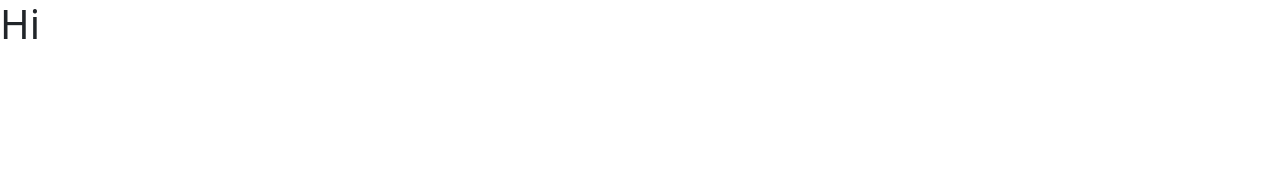
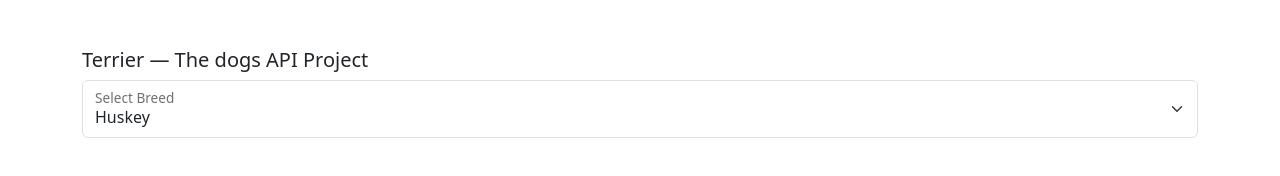
Before and after one commit to altaf2004/Terrier, a plain HTML site: page index.html in a window 1280 px wide. Drawn offline with nearby package versions, Linux system fonts and the light colour scheme.

Commit message:
Dropdown created

```diff
--- a/index.html
+++ b/index.html
@@ -4,6 +4,7 @@
     <meta charset="UTF-8" />
     <meta name="viewport" content="width=device-width, initial-scale=1.0" />
     <title>Terrier &mdash;</title>
+
     <link
       href="https://cdn.jsdelivr.net/npm/bootstrap@5.3.3/dist/css/bootstrap.min.css"
       rel="stylesheet"
@@ -12,7 +13,23 @@
     />
   </head>
   <body>
-    <h1>Hi</h1>
+    <main class="container mt-5">
+      <h1 class="fs-5">Terrier &mdash; The dogs API Project</h1>
+
+      <!-- select -->
+      <div class="form-floating">
+        <select
+          class="form-select"
+          aria-label="Select Dog Breed"
+          id="dogs-Breed"
+        >
+          <!-- Options go here -->
+          <option value="Huskey">Huskey</option>
+        </select>
+        <label for="Select Breed">Select Breed</label>
+      </div>
+    </main>
+
     <script
       src="https://cdn.jsdelivr.net/npm/bootstrap@5.3.3/dist/js/bootstrap.bundle.min.js"
       integrity="sha384-YvpcrYf0tY3lHB60NNkmXc5s9fDVZLESaAA55NDzOxhy9GkcIdslK1eN7N6jIeHz"
```
